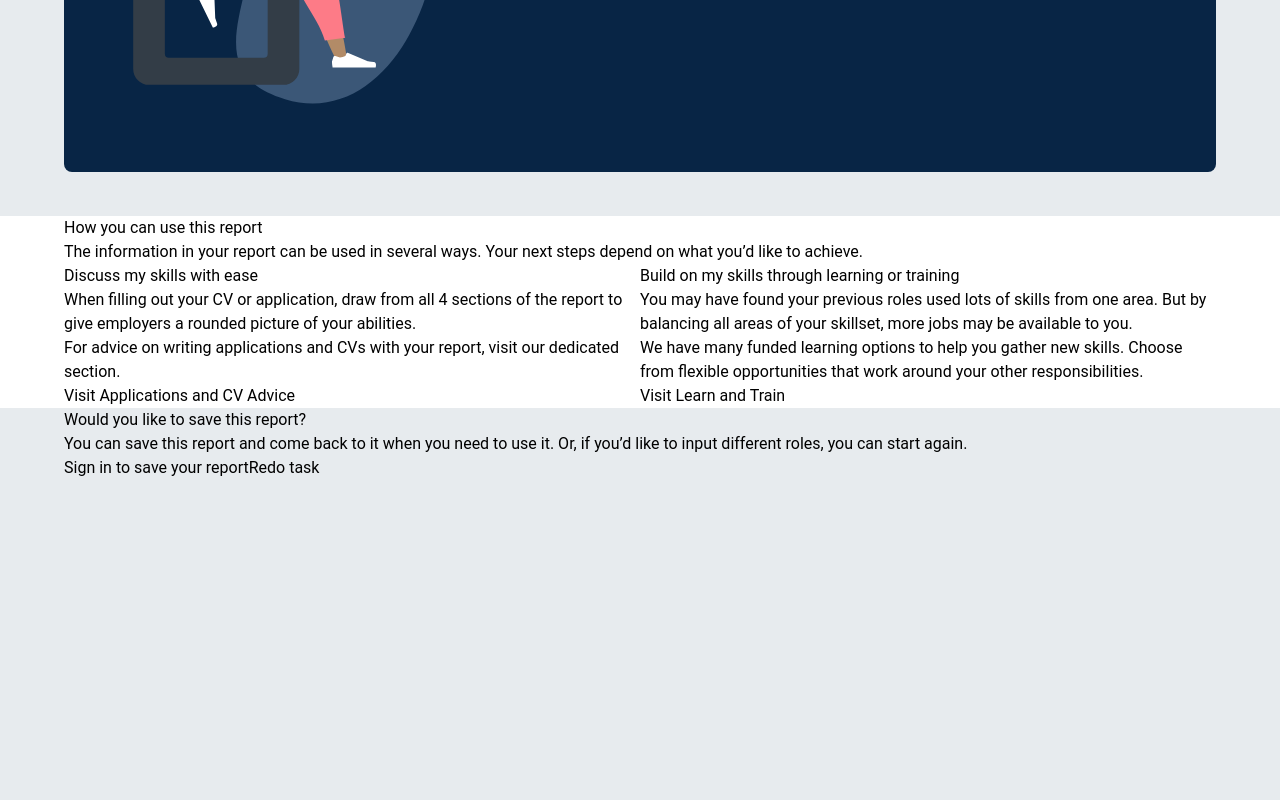
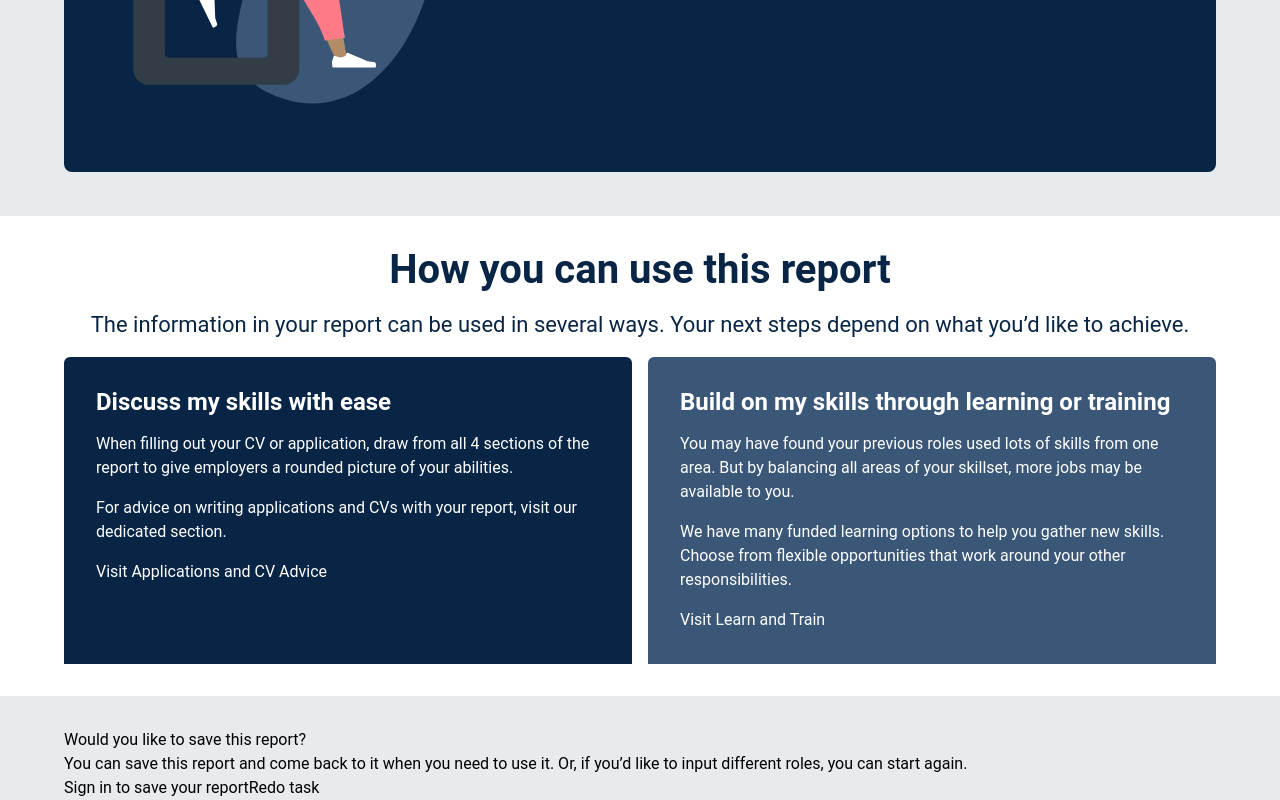
Before and after one commit to SuzanneMc82/design-repo, an Angular app: page / in a window 1280 px wide. Shown: the part 1230-2030 px from the top of the page. Before the commit the page ends 1710 px from the top, so only its background shows below. Built offline with nearby package versions, Linux system fonts and the light colour scheme.

Commit message:
Updated card component

```diff
--- a/src/app/app.component.html
+++ b/src/app/app.component.html
@@ -14,7 +14,7 @@
   </div>
 </app-container>
 
-<div class="bg-white">
+<div class="bg-white mb-8">
   <app-card></app-card>
 </div>
 
--- a/src/app/card/card.component.html
+++ b/src/app/card/card.component.html
@@ -1,35 +1,43 @@
 <app-container>
-  <h2>How you can use this report</h2>
-  <p>
+  <h2 class="text-xl text-brand-primary font-bold pt-8 mb-4 text-center">
+    How you can use this report
+  </h2>
+  <p class="text-[22px] text-brand-primary mb-4 text-center">
     The information in your report can be used in several ways. Your next steps
     depend on what you’d like to achieve.
   </p>
-  <div class="flex w-full">
-    <div class="w-full md:w-1/2">
-      <h3>Discuss my skills with ease</h3>
-      <p>
+  <div class="grid sm:grid-cols-1 md:grid-cols-2 md:gap-4 pb-8">
+    <div class="bg-brand-primary p-8 rounded-t-md">
+      <h3 class="text-md text-white font-bold mb-4">
+        Discuss my skills with ease
+      </h3>
+      <p class="text-white mb-4 text-base">
         When filling out your CV or application, draw from all 4 sections of the
         report to give employers a rounded picture of your abilities.
       </p>
-      <p>
+      <p class="text-white mb-4 text-base">
         For advice on writing applications and CVs with your report, visit our
         dedicated section.
       </p>
-      <a href="/">Visit Applications and CV Advice</a>
+      <a class="text-white m-0 p-0 text-base" href="/"
+        >Visit Applications and CV Advice</a
+      >
     </div>
-    <div class="w-full md:w-1/2">
-      <h3>Build on my skills through learning or training</h3>
-      <p>
+    <div class="bg-brand-secondary p-8 rounded-t-md">
+      <h3 class="text-md text-white font-bold mb-4">
+        Build on my skills through learning or training
+      </h3>
+      <p class="text-white mb-4 text-base">
         You may have found your previous roles used lots of skills from one
         area. But by balancing all areas of your skillset, more jobs may be
         available to you.
       </p>
-      <p>
+      <p class="text-white mb-4 text-base">
         We have many funded learning options to help you gather new skills.
         Choose from flexible opportunities that work around your other
         responsibilities.
       </p>
-      <a href="/">Visit Learn and Train</a>
+      <a class="text-white m-0 p-0 text-base" href="/">Visit Learn and Train</a>
     </div>
   </div>
 </app-container>
```
